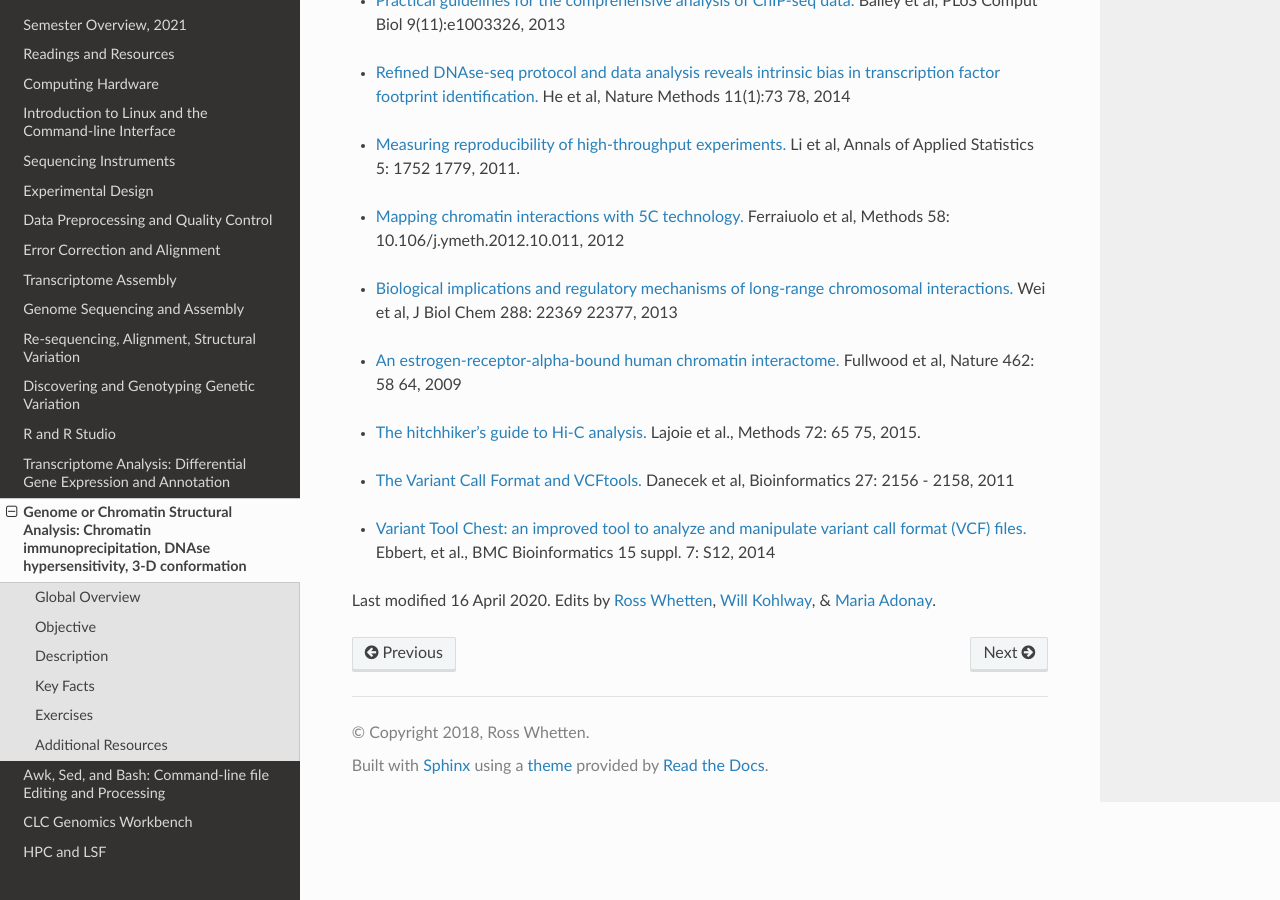
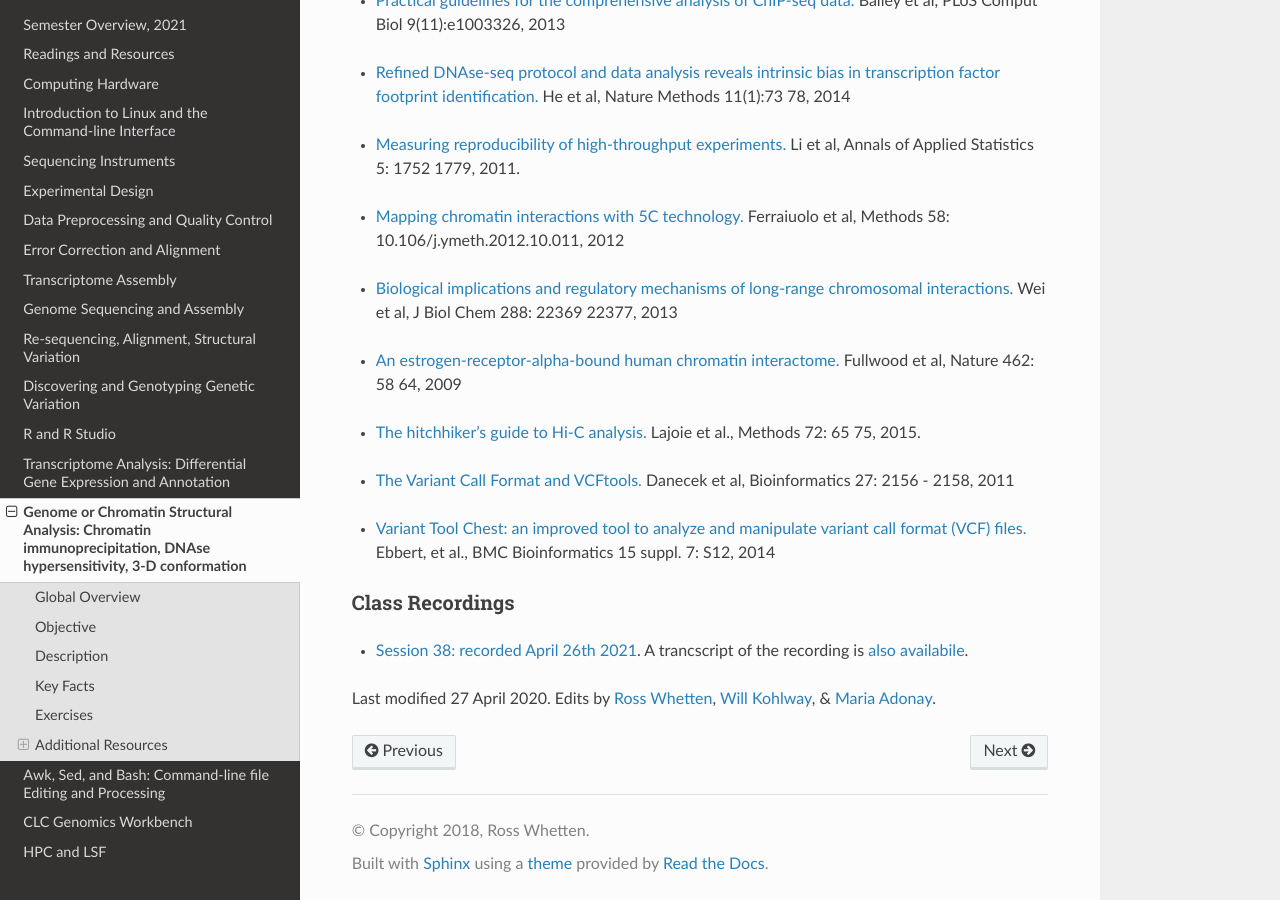
Before and after one commit to rwhetten/DeepSeqAnalysis, a Sphinx documentation site: the page built from docs/source/chromatin-structure.rst, in a window 1280 px wide and 900 px high, scrolled down 4888 px. Built offline with Sphinx 7.4.7 and the Read the Docs theme 2.0.0, drawn with Linux system fonts in a browser that asks for light colours.

Commit message:
Update chromatin-structure.rst

```diff
--- a/docs/source/chromatin-structure.rst
+++ b/docs/source/chromatin-structure.rst
@@ -157,6 +157,10 @@
 
 
 
+Class Recordings
+----------------
 
-Last modified 16 April 2020.
++   `Session 38: recorded April 26th 2021 <https://drive.google.com/file/d/1msUuNTdUW0lc05t8W7KGoDRpqYewd_Dl/view?usp=sharing>`_. A trancscript of the recording is `also availabile <https://drive.google.com/file/d/1kNTgse-Aqb8Igzso78rt6SKXLXyNH9FS/view?usp=sharing>`_.
+
+Last modified 27 April 2020.
 Edits by `Ross Whetten <https://github.com/rwhetten>`_, `Will Kohlway <https://github.com/wkohlway>`_, & `Maria Adonay <https://github.com/amalgamaria>`_.
```
